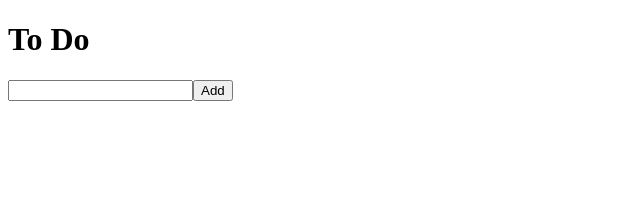
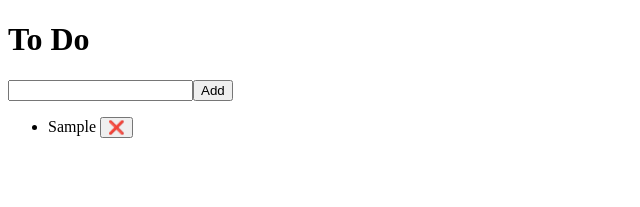
Before and after one commit to may-jan/ReduxPractice, a React (Create React App) app: page / in a window 1280 px wide. Both pictures are taken after typing "Sample" into the empty fields and a click on the button "Add". Shown: the top 207 px of the page, without its empty margins (0-640 px from the left). Built offline with nearby package versions, Linux system fonts and the light colour scheme.

Commit message:
Deleting To Do

```diff
--- /dev/null
+++ b/src/components/ToDo.js
@@ -0,0 +1,20 @@
+import React from 'react';
+import { useDispatch } from 'react-redux';
+import { deleteToDo } from '../store';
+
+const ToDo = ({ text, id }) => {
+  const dispatch = useDispatch();
+
+  const deleteBtnClick = (e) => {
+    const id = parseInt(e.target.parentNode.id);
+    dispatch(deleteToDo(id));
+  };
+
+  return (
+    <li id={id}>
+      {text} <button onClick={deleteBtnClick}>❌</button>
+    </li>
+  );
+};
+
+export default ToDo;
--- a/src/routes/Home.js
+++ b/src/routes/Home.js
@@ -2,11 +2,12 @@ import React, { useState } from 'react';
 import { useSelector } from 'react-redux';
 import { useDispatch } from 'react-redux';
 import { addToDo } from '../store';
+import ToDo from '../components/ToDo';
 
 const Home = () => {
   const [text, setText] = useState('');
 
-  const todo = useSelector((state) => state);
+  const toDos = useSelector((state) => state);
   // useSelector : Redux store state의 데이터를 바로 가져올 수 있다
   const dispatch = useDispatch();
   // useDispatch : mapStateToProps 대체
@@ -28,7 +29,11 @@ const Home = () => {
         <input type='text' value={text} onChange={onChange} />
         <button>Add</button>
       </form>
-      <ul></ul>
+      <ul>
+        {toDos.map((toDo) => (
+          <ToDo {...toDo} key={toDo.id} />
+        ))}
+      </ul>
     </div>
   );
 };
```
